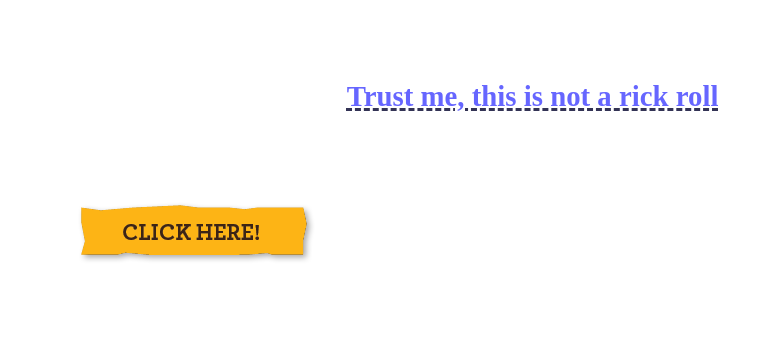
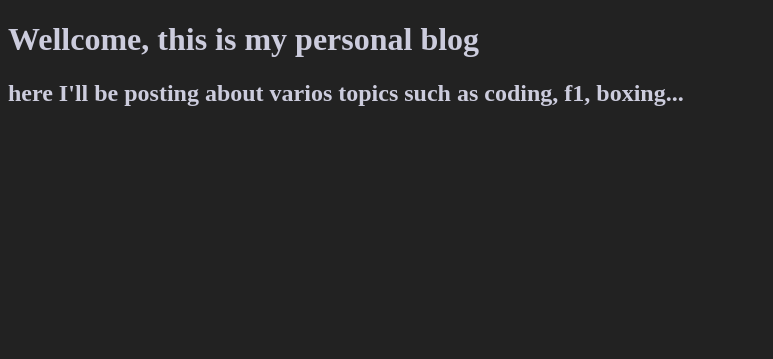
Before and after one commit to VarmiloVA/Django-portfolio, a Django app: page /blog/ in a window 1280 px wide. Shown: the top 359 px of the page, without its empty margins (0-773 px from the left). Run offline with Django 4.2, Linux system fonts and the light colour scheme.

Commit message:
progress made with templates and static

```diff
--- a/blog/static/blog/css/styles.css
+++ b/blog/static/blog/css/about.css
@@ -1,12 +1,4 @@
-/* Clear browser cache after making changes :) */
-
-* {
-    font-family: Cascadia Code;
-}
-
-h1 {
-    font-size: 1.8em;
-}
+/* About me page related styles */
 
 body.about_me {
     color: #e0f1ee;
--- /dev/null
+++ b/blog/static/blog/css/index.css
@@ -0,0 +1,6 @@
+/* Index page styles */
+
+h1, h2 {
+    text-align: center;
+    position: fixed;
+}
--- /dev/null
+++ b/blog/static/blog/css/topic.css
@@ -0,0 +1 @@
+/* Topic page related styles */
--- /dev/null
+++ b/blog/static/blog/css/topics.css
@@ -0,0 +1,5 @@
+/* Single topic and entries view related styles */
+
+h1, h2 {
+    text-align: center;
+}
--- a/blog/templates/blog/base.html
+++ b/blog/templates/blog/base.html
@@ -9,9 +9,16 @@
     <meta name="robots" content="noindex" />
     <link rel="icon" href="{% static 'blog/img/favicon.ico'%}" />
     <link rel="stylesheet" href="{% static 'blog/css/styles.css'%}" />
-    <!--
-	{ if  } use if to change title to diferent pages
-    -->
+
+	{% if request.get_full_path == '/blog/' %}
+        <title>Index</title>
+    {% elif request.get_full_path == '/blog/topics/' %}
+        <title>Topics</title>
+    {% elif request.get_full_path == '/blog/topic/' %}
+        <title>{{ Topic.topic_id }}</title>
+    {% else %}
+        <title>URLs're wrong</title>
+    {% endif %}
 
 </head>
 
--- a/blog/templates/blog/index.html
+++ b/blog/templates/blog/index.html
@@ -4,11 +4,11 @@
 {% load static %}
 {% block content %}
 <body>
-    <div id="title">
-        <h1>Trust me, this is not a rick roll</h1>
+    <div id="index-welcome">
+        <h1>Wellcome, this is my personal blog</h1>
+        <h2>here I'll be posting about varios topics such as coding, f1, boxing...</h2>
     </div>
 
-    <a class="center" href="https://www.youtube.com/watch?v=dQw4w9WgXcQ"><img src="{% static 'blog/img/rick_roll.png' %}" /></a>
-</body>
+   </body>
 {% endblock content %}
 </html>
```
Also changed, not shown: blog/static/blog/css/general.css (added, +8 -0 lines).
